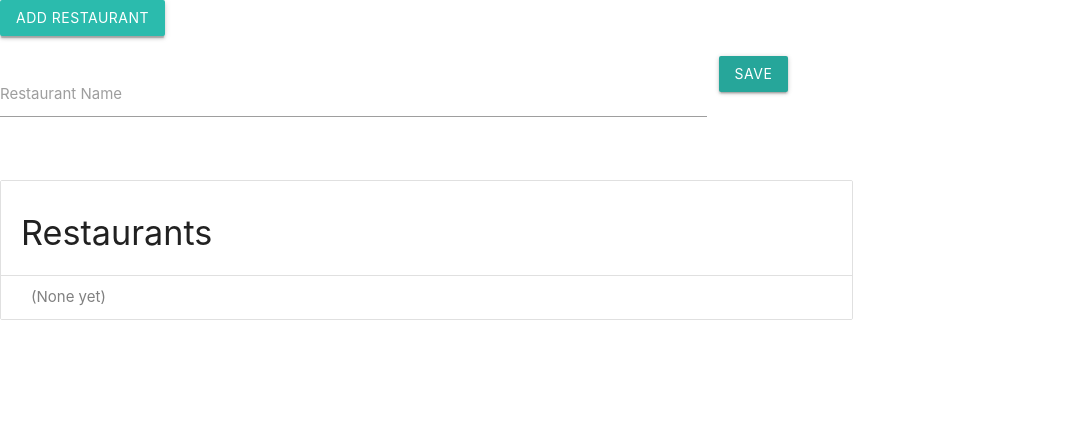
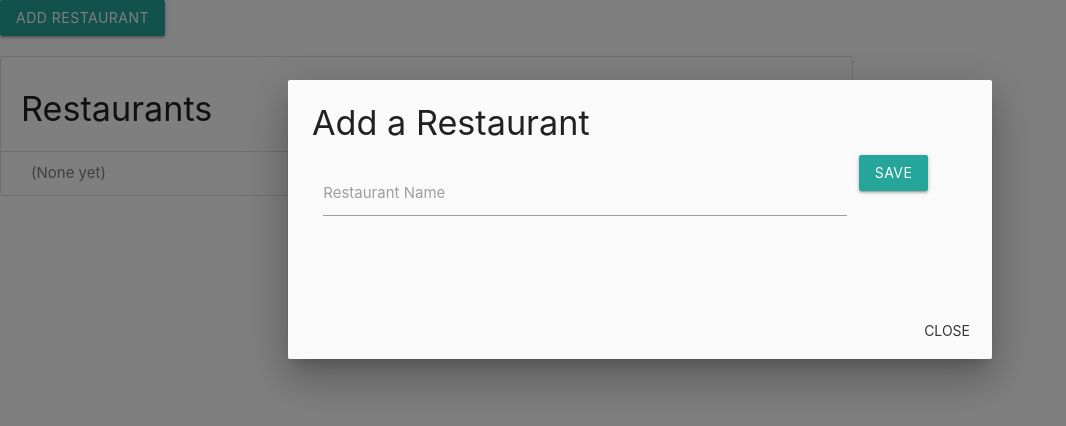
Before and after one commit to tommywilczek/react-tdd-coding-it-wrong, a React (Vite) app: page / in a window 1280 px wide. Both pictures are taken after a click on the button "ADD RESTAURANT". Shown: the top 426 px of the page, without its empty margins (0-1066 px from the left). Built offline with nearby package versions, Linux system fonts and the light colour scheme.

Commit message:
Made add restaurant form into a modal

```diff
--- a/src/NewRestaurantForm.js
+++ b/src/NewRestaurantForm.js
@@ -32,6 +32,7 @@ export default class NewRestaurantForm extends Component {
                     />
                     <Button
                         s={12} m={4} l={2}
+                        className="modal-close"
                         data-test="saveRestaurantButton"
                         onClick={this.handleSave}
                     >
--- a/src/RestaurantListPage.js
+++ b/src/RestaurantListPage.js
@@ -1,55 +1,44 @@
 import React, { Component } from 'react'
-import { Button, Col, Row } from 'react-materialize'
+import { Button, Col, Row, Modal } from 'react-materialize'
 import NewRestaurantForm from './NewRestaurantForm'
 import RestaurantList from './RestaurantList'
 
 export default class RestaurantListPage extends Component {
     state = {
         restaurantNames: [],
-        showNewRestaurantForm: false
-    }
-
-    handleShowNewRestaurantForm = () => {
-        this.setState({showNewRestaurantForm: true});
+        shouldShowFormModal: false
     }
 
 
-    handleAddRestaurant = (newRestaurantName) => {
+    handleAddRestaurant = newRestaurantName => {
         this.setState(state => ({
-            showNewRestaurantForm: false,
+            shouldShowFormModal: false,
             restaurantNames: [
                 newRestaurantName,
                 ...state.restaurantNames,
             ]
-        }))
-    }
-
-    renderNewRestaurantForm() {
-        if (this.state.showNewRestaurantForm) {
-            return (
-                <NewRestaurantForm
-                    onSave={this.handleAddRestaurant}
-                />
-            )
-        }
+        }));
     }
 
     render() {
         const {restaurantNames} = this.state;
         return (
             <div>
+                <Modal
+                    header="Add a Restaurant"
+                    trigger={
                         <Row>
-                    <Button
-                        data-test="addRestaurantButton"
-                        onClick={this.handleShowNewRestaurantForm}
-                    >
+                            <Button data-test="addRestaurantButton">
                                 Add Restaurant
                             </Button>
                         </Row>
+                    }>
+
                     <Row>
-                    {this.renderNewRestaurantForm()}
+                        <NewRestaurantForm onSave={this.handleAddRestaurant}/>
                     </Row>
 
+                </Modal>
                 <Row>
                     <RestaurantList
                         restaurantNames={restaurantNames}
```
Also changed, not shown: 1 other file (tests, documents, lock files or other folders). Lines whose indentation alone changed are shown as unchanged.
